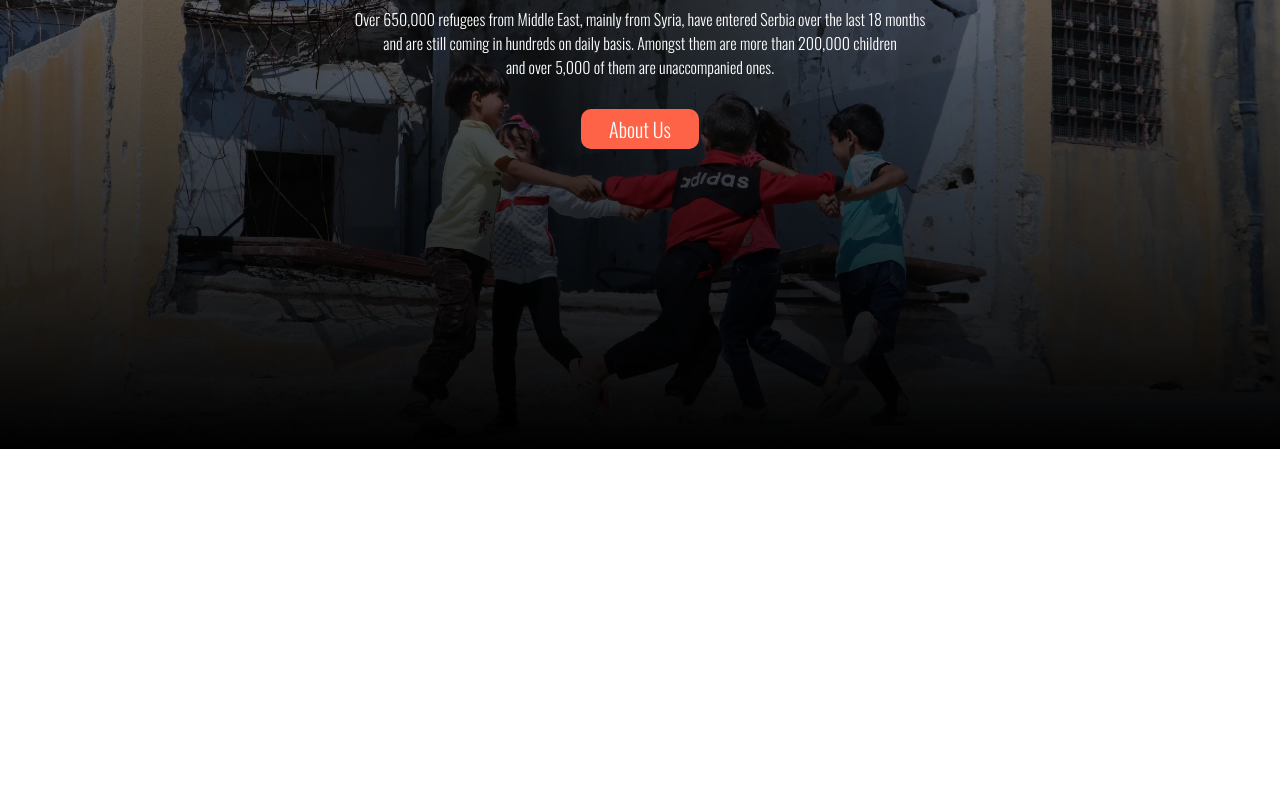
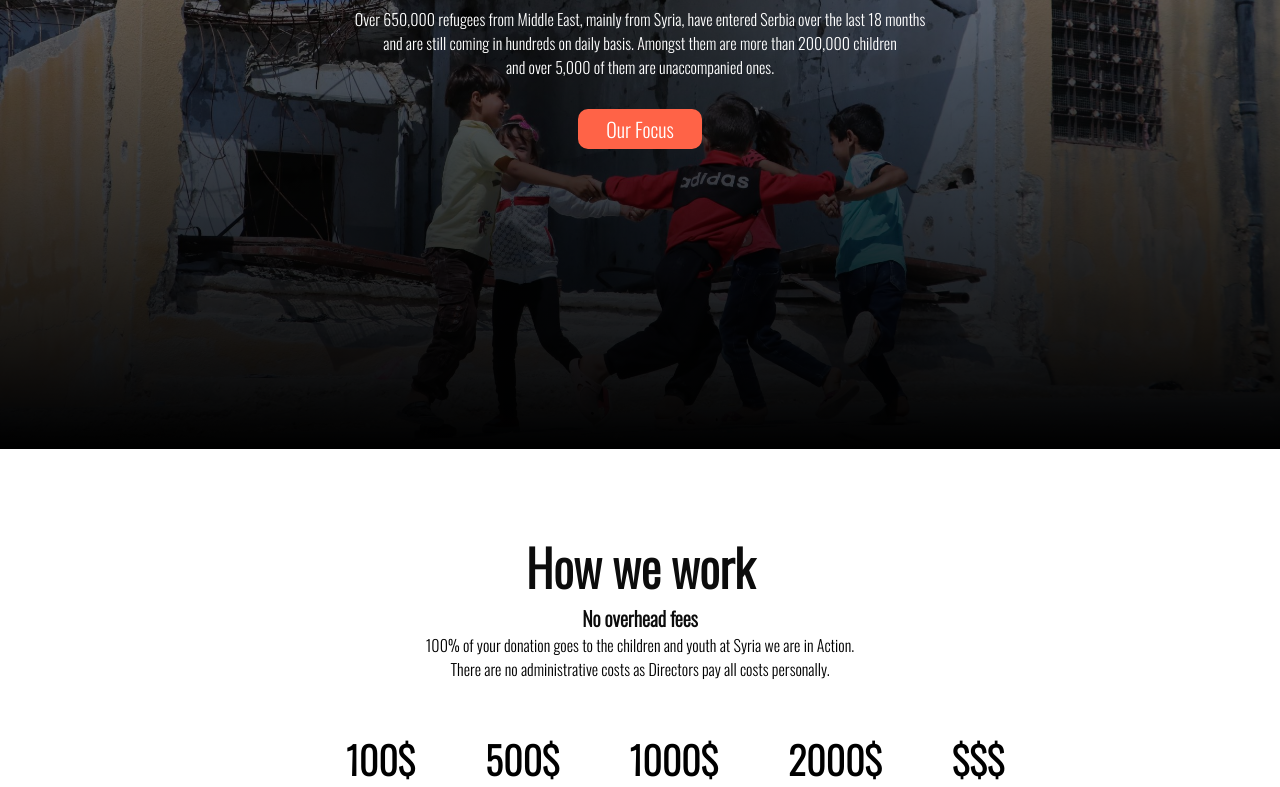
Before and after one commit to mahfuzurrahman01/first-assignment-repo, a plain HTML site: page index.html in a window 1280 px wide. Shown: the part 351-1138 px from the top of the page. Before the commit the page ends 800 px from the top, so only its background shows below. Drawn offline with nearby package versions, Linux system fonts and the light colour scheme.

Commit message:
some modification with donation section done

```diff
--- a/index.html
+++ b/index.html
@@ -14,6 +14,7 @@
 </head>
 
 <body>
+    <!--this is the starting here is our header in section one-->
     <section class="section-one">
         <div class="divone">
             <h1>Let's Help Syrian Refugee Children in<br><span> Serbia Now!</span></h1>
@@ -22,10 +23,43 @@
 
         </div>
         <div class="divtwo">
-            <a href="https://www.facebook.com/GlobalGiving/" target="_blank" rel="noopener noreferrer">About Us</a>
+            <a href="https://www.facebook.com/GlobalGiving/" target="_blank" rel="noopener noreferrer">
+                Our Focus</a>
         </div>
 
     </section>
+<!--section one is end here
+now we start our section two with a div called donate -->
+    <section class="section-two">
+        <div class="donate">
+            <h1>How we work</h1>
+            <h3>No overhead fees</h3>
+            <p>100% of your donation goes to the children and youth at Syria we are in Action.<br> There are no administrative costs as Directors pay all costs personally.</p>
+        </div>
+    </section>
+    <!--
+    we start our section three in this section we add our donation ammount and the div called ammount-->
+    <section class="section-three">
+        <div class="ammount">
+            <div class="hundred dollar">
+                <h1>100$</h1>
+            </div>
+            <div class="fivehundred dollar">
+                <h1>500$</h1>
+            </div>
+            <div class="thousend dollar">
+                <h1>1000$</h1>
+            </div>
+            <div class="twothousend dollar">
+                <h1>2000$</h1>
+            </div>
+            <div class="More dollar">
+                <h1>$$$</h1>
+            </div>
+        </div>
+    </section>
+
+
 </body>
 
 </html>
--- a/style.css
+++ b/style.css
@@ -1,35 +1,44 @@
-*{
+* {
     margin: 0px;
     padding: 0px;
     font-family: 'Oswald', sans-serif;
 
 }
- .section-one{
+
+.section-one {
     width: 100%;
-     height:100vh;
-     background-image: linear-gradient(rgba(0,0,0,0.20),rgba(0,0,0,1.90)),url(images/banner-childrens.png);
+    height: 100vh;
+    background-image: linear-gradient(rgba(0, 0, 0, 0.20), rgba(0, 0, 0, 1.90)), url(images/banner-childrens.png);
     background-size: cover;
     background-position: center;
 
 }
- .divone h1{
+
+.divone h1 {
     text-align: center;
     color: white;
     font-size: 50px;
     font-weight: 1200;
     padding-top: 200px;
 }
- .divone p{
+
+span {
+    color: tomato;
+}
+
+.divone p {
     color: white;
     text-align: center;
     padding-top: 10px;
 }
-.divtwo{
+
+.divtwo {
     display: flex;
     justify-content: center;
     padding-top: 30px;
 }
-.divtwo a{
+
+.divtwo a {
     color: white;
     text-decoration: none;
     font-size: 20px;
@@ -41,3 +50,32 @@
 
 
 }
+
+.donate {
+    text-align: center;
+}
+
+.donate h1 {
+    color: rgb(12, 12, 12);
+    font-size: 50px;
+    padding-top: 80px;
+}
+
+.donate h3 {
+    color: rgb(12, 12, 12);
+    font-size: 20px;
+}
+
+.ammount {
+    display: flex;
+    justify-content: center;
+    padding-top: 50px;
+
+}
+
+.dollar {
+
+    padding-left: 70px;
+    font-size: 25px;
+
+}
```
Lines whose indentation alone changed are shown as unchanged.
